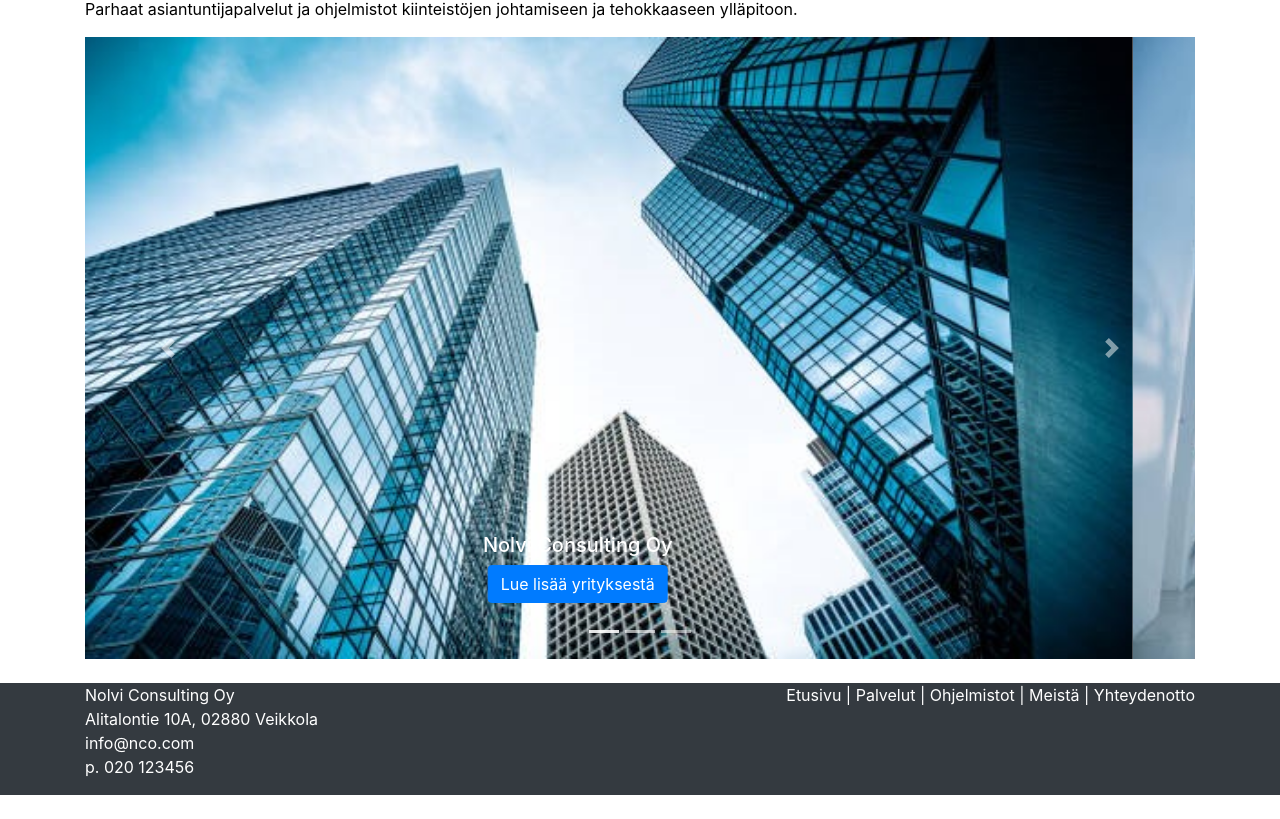
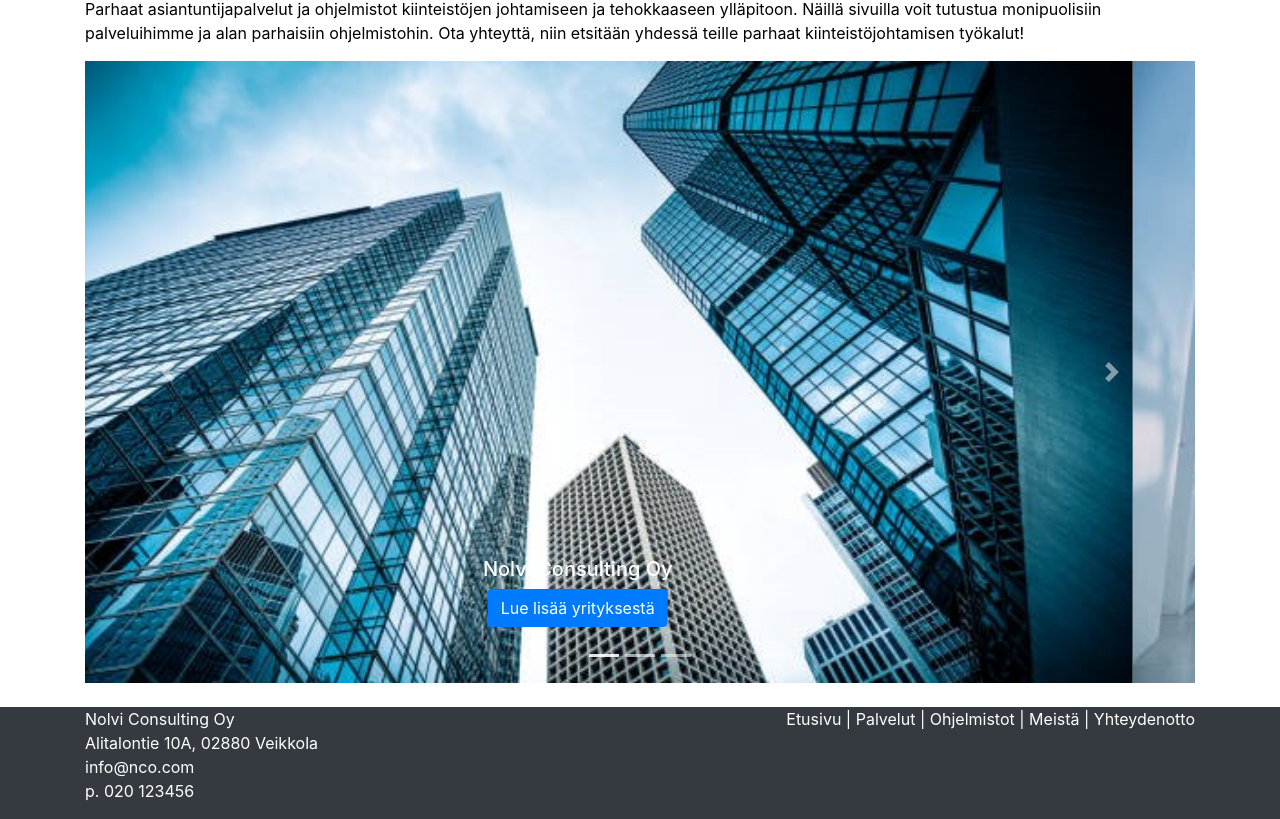
Before and after one commit to IlkkaNolvi/Verkkosivujen-kehitt-minen, a plain HTML site: page Kevät2024/12B_Webbisivut/index.html in a window 1280 px wide. Shown: the part 121-940 px from the top of the page. Before the commit the page ends 916 px from the top, so only its background shows below. Drawn offline with nearby package versions, Linux system fonts and the light colour scheme.

Commit message:
Lisätty tekstiä

```diff
--- a/Kevät2024/12B_Webbisivut/index.html
+++ b/Kevät2024/12B_Webbisivut/index.html
@@ -40,7 +40,7 @@
 <div class="container">
   <section>
     <h1>Tervetuloa NCO:n verkkosivuille!</h1>
-    <p>Parhaat asiantuntijapalvelut ja ohjelmistot kiinteistöjen johtamiseen ja tehokkaaseen ylläpitoon.</p>
+    <p>Parhaat asiantuntijapalvelut ja ohjelmistot kiinteistöjen johtamiseen ja tehokkaaseen ylläpitoon. Näillä sivuilla voit tutustua monipuolisiin palveluihimme ja alan parhaisiin ohjelmistohin. Ota yhteyttä, niin etsitään yhdessä teille parhaat kiinteistöjohtamisen työkalut!</p>
     <!-- Kuvakaruselli -->
     <div id="carouselExampleIndicators" class="carousel slide" data-ride="carousel">
       <ol class="carousel-indicators">
```
